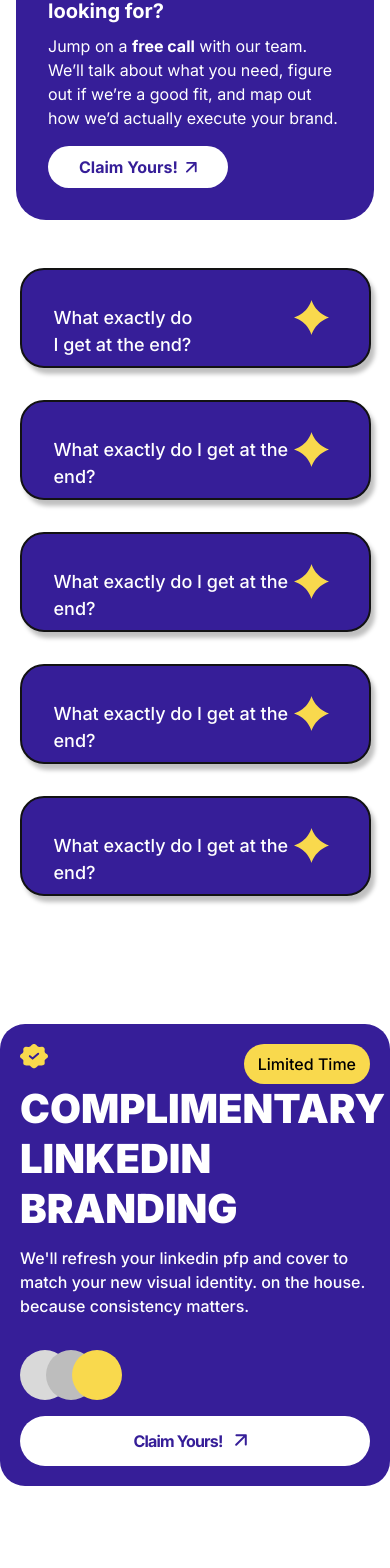
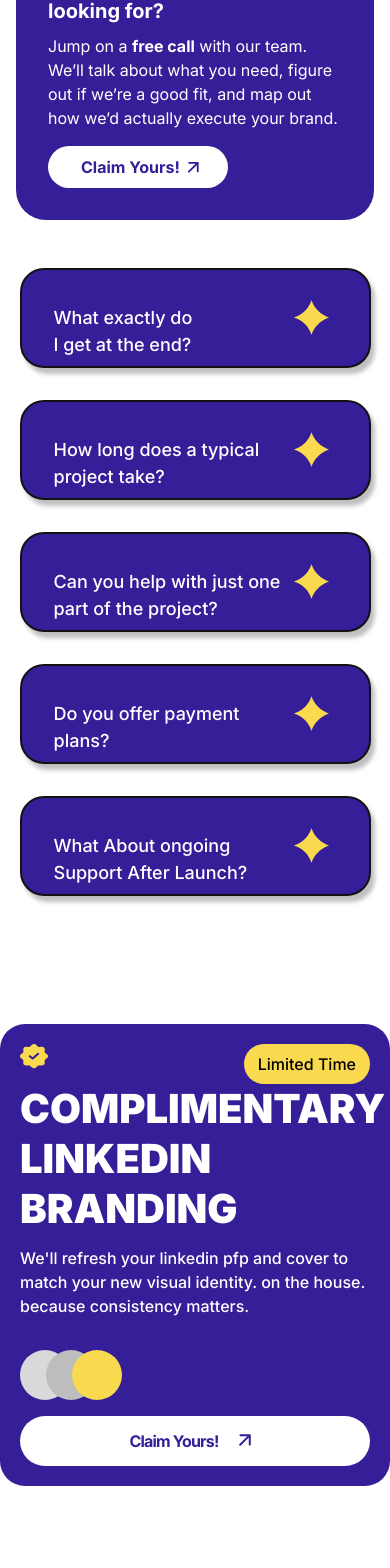
Before and after one commit to cyber-zeff/vistazo-main, a Next.js app: page / in a window 390 px wide. Shown: the part 5992-7560 px from the top of the page. Built offline with nearby package versions, Linux system fonts and the light colour scheme.

Commit message:
fix:resp-issues

```diff
--- a/app/components/FAQ.tsx
+++ b/app/components/FAQ.tsx
@@ -9,27 +9,27 @@ const faqs = [
     {
         question: "What exactly do I get at the end?",
         answer:
-            "Complete Visual Identity (Logo, Color Palette, Fonts), A Fully Built Custom Website, All The Copywriting, SEO Optimization, And A Free LinkedIn Profile Refresh. Plus All The Source Files — You Own Everything.",
+            "Complete visual identity (logo, color palette, fonts), a fully built custom website, all the copywriting, SEO optimization, and a free LinkedIn profile refresh. Plus all the source files. you own everything.",
     },
     {
-        question: "What exactly do I get at the end?",
+        question: "How long does a typical project take?",
         answer:
-            "Complete Visual Identity (Logo, Color Palette, Fonts), A Fully Built Custom Website, All The Copywriting, SEO Optimization, And A Free LinkedIn Profile Refresh. Plus All The Source Files — You Own Everything.",
+            "Project timelines vary depending on scope. A landing page may take 1–2 weeks, while full websites or branding projects can take 4–8 weeks. We’ll provide a detailed timeline after the initial discovery call.",
     },
     {
-        question: "What exactly do I get at the end?",
+        question: "Can you help with just one part of the project?",
         answer:
-            "Complete Visual Identity (Logo, Color Palette, Fonts), A Fully Built Custom Website, All The Copywriting, SEO Optimization, And A Free LinkedIn Profile Refresh. Plus All The Source Files — You Own Everything.",
+            "Absolutely. we’re happy to collaborate in the way that best complements your team’s workflow. We can jump in as creative partners, support your internal team, or handle everything from concept to execution.",
     },
     {
-        question: "What exactly do I get at the end?",
+        question: "Do you offer payment plans?",
         answer:
-            "Complete Visual Identity (Logo, Color Palette, Fonts), A Fully Built Custom Website, All The Copywriting, SEO Optimization, And A Free LinkedIn Profile Refresh. Plus All The Source Files — You Own Everything.",
+            "Yes, we do. Not everyone has the full budget sitting around, and we get that. Ask us about payment options and we'll figure something out that works.",
     },
     {
-        question: "What exactly do I get at the end?",
+        question: "What About ongoing Support After Launch?",
         answer:
-            "Complete Visual Identity (Logo, Color Palette, Fonts), A Fully Built Custom Website, All The Copywriting, SEO Optimization, And A Free LinkedIn Profile Refresh. Plus All The Source Files — You Own Everything.",
+            "Yes, We provide ongoing maintenance, performance monitoring, and retainer-based support to ensure your website stays optimized, secure, and aligned with your business goals.",
     },
 ];
 
@@ -73,17 +73,18 @@ export default function FAQSection() {
                         <h3 className="text-[20px] font-bold mb-2 leading-normal">
                             Didn’t find what you were looking for?
                         </h3>
-                        <p className="text-[16px] leading-normal font-normal mb-4">
+                        <p className="text-[16px] leading-normal font-normal mb-4 max-w-105.75">
                             Jump on a <span className="font-bold">free call</span> with our team.
                             We’ll talk about what you need, figure out if we’re a
                             good fit, and map out how we’d actually execute your brand.
                         </p>
 
-                        <button className="flex items-center gap-2 py-1.75 pr-6.25 pl-7.75 rounded-[83px] w-45 h-10.5 bg-white text-[#361E98] text-[16px] font-bold leading-normal -tracking-[0.8]">
+                        <button className="flex items-center gap-2 py-1.75 pr-6.25 pl-7.75 rounded-[83px] w-45 h-10.5 bg-white text-[#361E98] text-[16px] font-bold leading-normal -tracking-[0.8] border-2 border-transparent
+                            transition-all duration-300 ease-out hover:bg-transparent hover:border-white hover:text-white">
                             Claim Yours!
                             <span>
-                                <svg xmlns="http://www.w3.org/2000/svg" width="11" height="11" viewBox="0 0 11 11" fill="none">
-                                    <path d="M7.51891 1.83109L1.16674 1.83109C0.907464 1.83109 0.693996 1.74207 0.526333 1.56404C0.358671 1.386 0.275056 1.16714 0.275488 0.907431C0.286291 0.658961 0.375307 0.445494 0.542538 0.267028C0.709769 0.0885617 0.923236 -0.00045478 1.18294 -2.25222e-05L9.73893 -2.2733e-05C9.86857 -2.27119e-05 9.98481 0.0241759 10.0877 0.0725735C10.1905 0.120971 10.2847 0.188814 10.3703 0.276102C10.4558 0.363391 10.5232 0.458025 10.5725 0.560006C10.6218 0.661986 10.6462 0.778011 10.6457 0.908079L10.6457 9.46407C10.6457 9.70174 10.5565 9.9098 10.378 10.0883C10.1996 10.2667 9.98632 10.3612 9.73828 10.3715C9.47901 10.3715 9.26014 10.2823 9.08168 10.1038C8.90321 9.92536 8.81419 9.70671 8.81463 9.44787L8.81527 3.12745L1.57185 10.3709C1.3882 10.5545 1.17192 10.6464 0.923021 10.6464C0.674119 10.6464 0.458274 10.5545 0.275488 10.3709C0.0927003 10.1872 0.000874152 9.97095 1.03101e-05 9.72205C-0.000853869 9.47314 0.0909716 9.2573 0.275488 9.07451L7.51891 1.83109Z" fill="#361E98" />
+                                <svg xmlns="http://www.w3.org/2000/svg" width="11" height="11" viewBox="0 0 11 11" fill="currentColor" className="transition-colors duration-300">
+                                    <path d="M7.51891 1.83109L1.16674 1.83109C0.907464 1.83109 0.693996 1.74207 0.526333 1.56404C0.358671 1.386 0.275056 1.16714 0.275488 0.907431C0.286291 0.658961 0.375307 0.445494 0.542538 0.267028C0.709769 0.0885617 0.923236 -0.00045478 1.18294 -2.25222e-05L9.73893 -2.2733e-05C9.86857 -2.27119e-05 9.98481 0.0241759 10.0877 0.0725735C10.1905 0.120971 10.2847 0.188814 10.3703 0.276102C10.4558 0.363391 10.5232 0.458025 10.5725 0.560006C10.6218 0.661986 10.6462 0.778011 10.6457 0.908079L10.6457 9.46407C10.6457 9.70174 10.5565 9.9098 10.378 10.0883C10.1996 10.2667 9.98632 10.3612 9.73828 10.3715C9.47901 10.3715 9.26014 10.2823 9.08168 10.1038C8.90321 9.92536 8.81419 9.70671 8.81463 9.44787L8.81527 3.12745L1.57185 10.3709C1.3882 10.5545 1.17192 10.6464 0.923021 10.6464C0.674119 10.6464 0.458274 10.5545 0.275488 10.3709C0.0927003 10.1872 0.000874152 9.97095 1.03101e-05 9.72205C-0.000853869 9.47314 0.0909716 9.2573 0.275488 9.07451L7.51891 1.83109Z" />
                                 </svg>
                             </span>
                         </button>
--- a/app/components/LinkedInBrand.tsx
+++ b/app/components/LinkedInBrand.tsx
@@ -53,14 +53,25 @@ export default function LinkedInBrand() {
                                 <svg width="50" height="50"><circle cx="25" cy="25" r="25" fill="#F9D94D" /></svg>
                             </div>
 
-                            <button className="bg-white text-[#361E98] w-full sm:w-45 h-12.5 lg:ml-9 py-3 md:pl-3 rounded-[100px] inline-flex items-center justify-center whitespace-nowrap hover:border-2 hover:border-white  hover:bg-transparent hover:text-white hover:transition-[0.3s]">
-                                <p className="font-bold text-[16px] leading-normal -tracking-[0.8px]">Claim Yours!</p>
-                                <div>
-                                    <svg xmlns="http://www.w3.org/2000/svg" width="34" height="34" viewBox="0 0 34 34" fill="none">
-                                        <path d="M20.371 12.1842L13.4413 12.1842C13.1585 12.1842 12.9256 12.087 12.7427 11.8928C12.5598 11.6986 12.4686 11.4598 12.469 11.1765C12.4808 10.9055 12.5779 10.6726 12.7604 10.4779C12.9428 10.2832 13.1757 10.1861 13.459 10.1866L22.7928 10.1866C22.9342 10.1866 23.061 10.213 23.1732 10.2658C23.2854 10.3186 23.3882 10.3926 23.4815 10.4878C23.5749 10.583 23.6484 10.6863 23.7021 10.7975C23.7559 10.9088 23.7825 11.0353 23.782 11.1772L23.782 20.511C23.782 20.7703 23.6847 20.9973 23.49 21.192C23.2953 21.3867 23.0627 21.4897 22.7921 21.501C22.5092 21.501 22.2705 21.4037 22.0758 21.209C21.8811 21.0143 21.784 20.7757 21.7845 20.4934L21.7852 13.5984L13.8832 21.5003C13.6829 21.7006 13.447 21.8008 13.1754 21.8008C12.9039 21.8008 12.6684 21.7006 12.469 21.5003C12.2696 21.2999 12.1695 21.064 12.1685 20.7925C12.1676 20.5209 12.2677 20.2855 12.469 20.0861L20.371 12.1842Z" fill="#361E98" />
-                                    </svg>
-                                </div>
+                            <button
+                                className="group bg-white text-[#361E98] w-full sm:w-45 h-12.5 lg:ml-9 py-3 md:pl-3 rounded-[100px] inline-flex items-center justify-center gap-2 whitespace-nowrap
+                                    border-2 border-transparent transition-all duration-300 ease-out hover:bg-transparent hover:border-white hover:text-white">
+                                <p className="font-bold text-[16px] leading-normal -tracking-[0.8px]">
+                                    Claim Yours!
+                                </p>
+
+                                <svg
+                                    xmlns="http://www.w3.org/2000/svg"
+                                    width="34"
+                                    height="34"
+                                    viewBox="0 0 34 34"
+                                    className="transition-colors duration-300"
+                                    fill="currentColor"
+                                >
+                                    <path d="M20.371 12.1842L13.4413 12.1842C13.1585 12.1842 12.9256 12.087 12.7427 11.8928C12.5598 11.6986 12.4686 11.4598 12.469 11.1765C12.4808 10.9055 12.5779 10.6726 12.7604 10.4779C12.9428 10.2832 13.1757 10.1861 13.459 10.1866L22.7928 10.1866C22.9342 10.1866 23.061 10.213 23.1732 10.2658C23.2854 10.3186 23.3882 10.3926 23.4815 10.4878C23.5749 10.583 23.6484 10.6863 23.7021 10.7975C23.7559 10.9088 23.7825 11.0353 23.782 11.1772L23.782 20.511C23.782 20.7703 23.6847 20.9973 23.49 21.192C23.2953 21.3867 23.0627 21.4897 22.7921 21.501C22.5092 21.501 22.2705 21.4037 22.0758 21.209C21.8811 21.0143 21.784 20.7757 21.7845 20.4934L21.7852 13.5984L13.8832 21.5003C13.6829 21.7006 13.447 21.8008 13.1754 21.8008C12.9039 21.8008 12.6684 21.7006 12.469 21.5003C12.2696 21.2999 12.1695 21.064 12.1685 20.7925C12.1676 20.5209 12.2677 20.2855 12.469 20.0861L20.371 12.1842Z" />
+                                </svg>
                             </button>
+
                         </div>
                     </div>
 
--- a/app/components/OP_Card.tsx
+++ b/app/components/OP_Card.tsx
@@ -108,6 +108,7 @@ function Column({ cards }: { cards: CardType[] }) {
                             type: 'spring',
                             stiffness: 180,
                             damping: 15,
+                            mass: 0.8,
                         }}
                         className="w-full sm:w-[90%] md:w-155 rounded-[30px] bg-[#6755CF] px-8 pt-8 overflow-hidden cursor-pointer flex justify-between"
                     >
@@ -153,7 +154,7 @@ function Column({ cards }: { cards: CardType[] }) {
                                     transition={{
                                         type: 'spring',
                                         stiffness: 120,
-                                        damping: 40,
+                                        damping: 15,
                                         mass: 0.3,
                                     }}
                                     className="absolute -bottom-11.5 z-20 pointer-events-none origin-bottom-right
```
Also changed, not shown: 1 other file (tests, documents, lock files or other folders).
